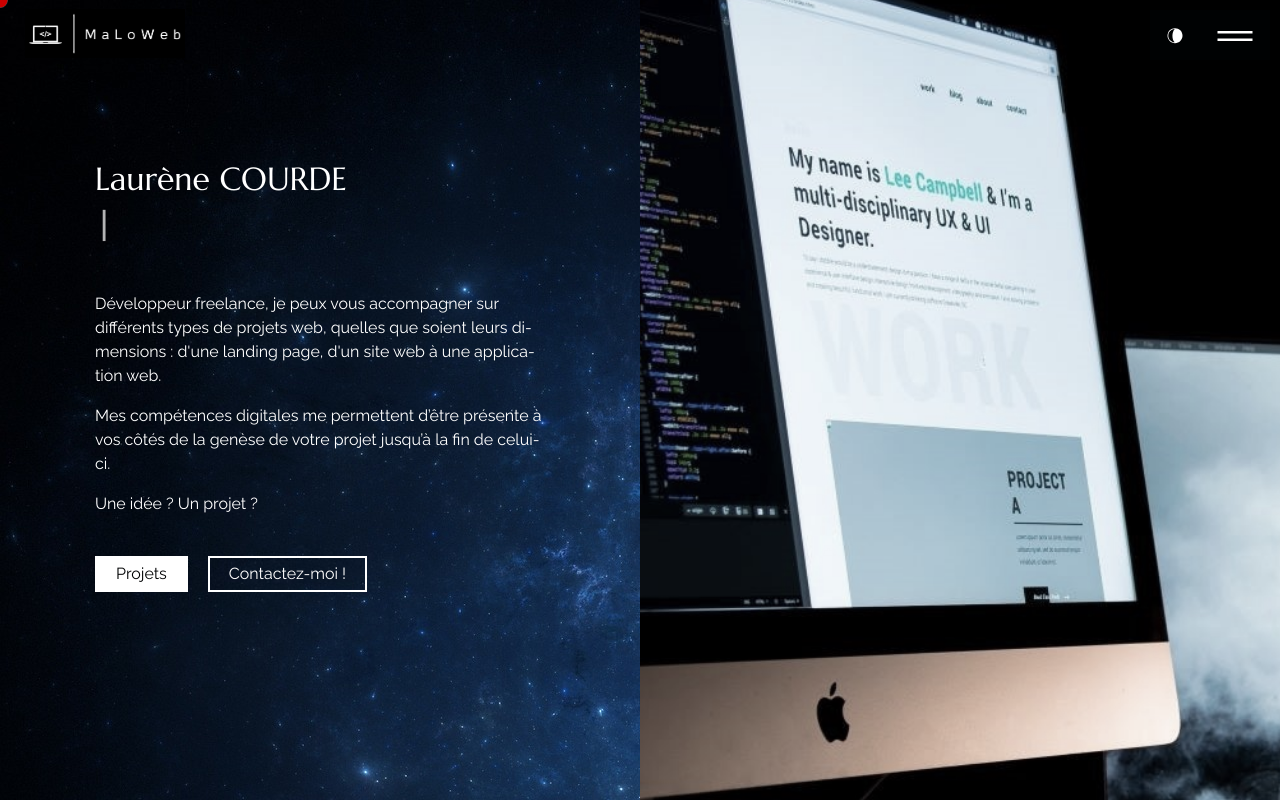
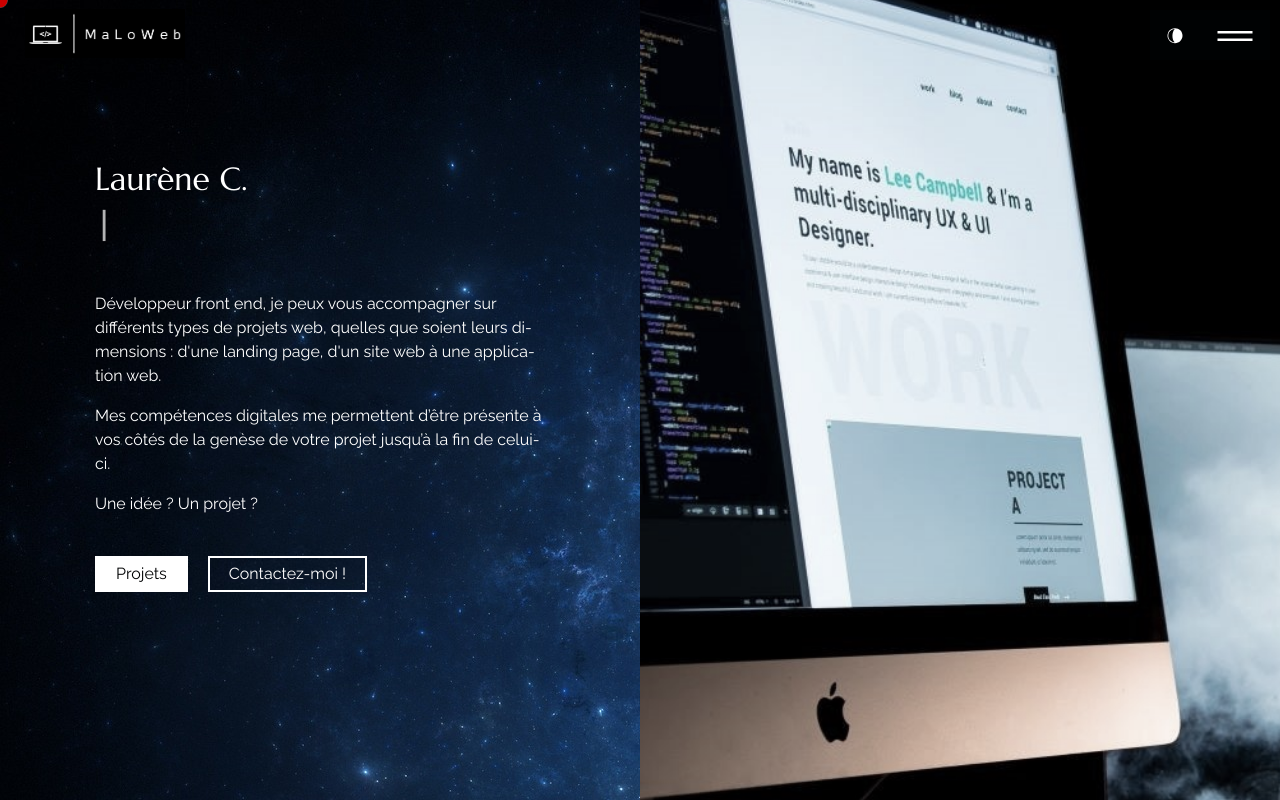
Before and after one commit to Laurene45/portfolio-frontend, a React (Create React App) app in the folder react-portfolio/: page / in a window 1280 px wide. Shown: the top 800 px of the page. Built offline with nearby package versions, Linux system fonts and the light colour scheme.

Commit message:
modifications orthographiques

```diff
--- a/react-portfolio/src/content_option.js
+++ b/react-portfolio/src/content_option.js
@@ -2,20 +2,20 @@ const logotext = "MaLoWeb";
 // Onglet Portfolio
 const meta = {
     title: "MaLoWeb",
-    description: "Développeur front-end",
+    description: "Développeur front end",
 };
 
 // Intro
 const introdata = {
-    title: "Laurène COURDE",
-    job: "Développeur Front-end",
+    title: "Laurène C.",
+    job: "Développeur front end",
     animated: {
         // first: "Création & Développement",
         // second: "Applications & Sites Web",
         // third: "Front-end & React.js",
         // four: "Webdesign",
 
-        first: "Développeur Front-end",
+        first: "Développeur front end",
         second:"React.js",
         third: "Applications & Sites Web",
         four : "Conception, Développement & Gestion de projets",
@@ -27,7 +27,7 @@ const introdata = {
     //subtitle2: "Ma Mission: ",
     //description: " Ma mission : développer vos projets web, quelles que soient leurs dimensions : d'une landing page, d'un site web à une application web. J’ai une aspiration certaine pour l'innovation et le partage d'une vision commune autour d'un projet à l'aide de méthodes et outils adaptés.",
     //your_img_url: "https://images.unsplash.com/photo-1514790193030-c89d266d5a9d",
-    description : "Développeur freelance, je peux vous accompagner sur différents types de projets web, quelles que soient leurs dimensions : d'une landing page, d'un site web à une application web.",
+    description : "Développeur front end, je peux vous accompagner sur différents types de projets web, quelles que soient leurs dimensions : d'une landing page, d'un site web à une application web.",
     information: "Mes compétences digitales me permettent d’être présente à vos côtés de la genèse de votre projet jusqu’à la fin de celui-ci.",
     information2: "Une idée ? Un projet ? "
 };
@@ -35,13 +35,13 @@ const introdata = {
 //Qui suis-je?
 const dataabout = {
     title: "MaLoWeb",
-    aboutme: "MaLoWeb, qui est-ce ? Laurène, passionnée du web et de l'image.",
+    aboutme: "MaLoWeb, qui est-ce ? Laurène COURDE, passionnée du web et de l'image.",
     aboutme1:"J'aime affiner et améliorer les idées pour les rendre accessibles à chacun. Agile et curieuse, j'utilise toute une palette de compétences techniques et créatives pour réaliser des sites web responsives ou des applications métiers, quels que soient leurs supports numériques.",
     aboutme2: "Concrètement, je développe des projets web tenant compte de l'expérience des utilisateurs en mêlant graphisme, ergonomie dans une interface qui leur rendra la vie plus belle ! J'adhère aux échanges constructifs pour partager une vision commune autour d'un projet à l'aide de méthodes et outils créatifs.",
 
 };
 const worktimeline = [{
-        jobtitle: " Formation Développeur d’applications front-end Js / React.Js",
+        jobtitle: " Formation Développeur d’applications front  end Js / React.Js",
         where: "Openclassrooms Paris (75)",
         //date: "2021/2022",
     },
@@ -146,7 +146,7 @@ const skills = [{
 ];
 
 const competences = [{
-        title: " 1 - Parcours professionnel et formation",
+        title: "1 - Parcours professionnel et formation",
         description: "Ancienne responsable d'un service client, au sein d'une direction des services informatiques, je me suis reconvertie en tant que Webdesigner puis Développeur front-end. j’ai pu acquérir par mes formations des compétences assez diverses dans le domaine du web.",
     },
     {
```
